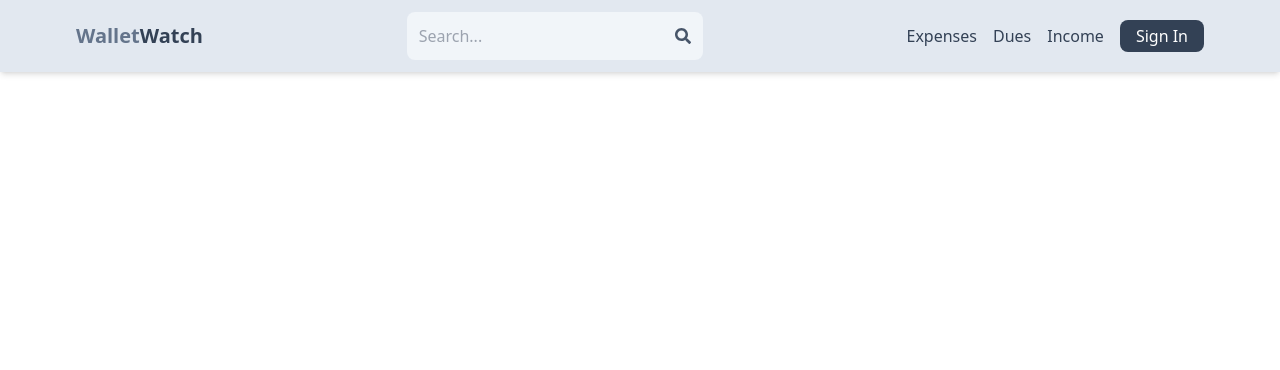
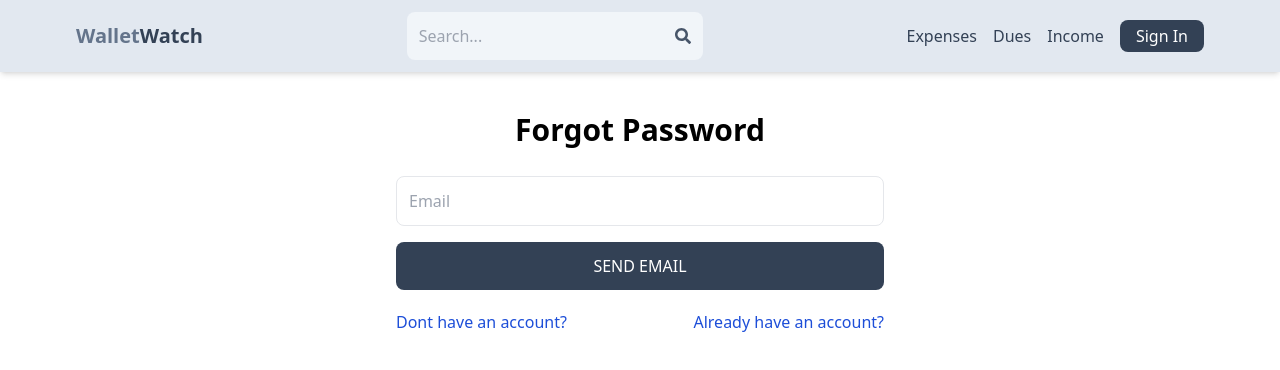
Before and after one commit to PorePranav/WalletWatch, a React (Vite) app in the folder client/: page /forgot-password in a window 1280 px wide. Shown: the top 370 px of the page. Built offline with nearby package versions, Linux system fonts and the light colour scheme; no server answers.

Commit message:
completed user auth

```diff
--- a/client/src/App.jsx
+++ b/client/src/App.jsx
@@ -7,6 +7,8 @@ import Header from "./components/Header";
 import PrivateRoute from "./components/PrivateRoute";
 import { Toaster } from "react-hot-toast";
 import ChangePassword from "./pages/ChangePassword";
+import ForgotPassword from "./pages/ForgotPassword";
+import ResetPassword from "./pages/ResetPassword";
 
 function App() {
   return (
@@ -17,6 +19,11 @@ function App() {
           <Route path="/" element={<Home />} />
           <Route path="/sign-in" element={<SignIn />} />
           <Route path="/sign-up" element={<SignUp />} />
+          <Route path="/forgot-password" element={<ForgotPassword />} />
+          <Route
+            path="/reset-password/:resetToken"
+            element={<ResetPassword />}
+          />
           <Route element={<PrivateRoute />}>
             <Route path="/profile" element={<Profile />} />
             <Route path="/change-password" element={<ChangePassword />}></Route>
--- a/client/src/components/OAuth.jsx
+++ b/client/src/components/OAuth.jsx
@@ -2,7 +2,7 @@ import { GoogleAuthProvider, getAuth, signInWithPopup } from "firebase/auth";
 import { useDispatch } from "react-redux";
 import { useNavigate } from "react-router-dom";
 import { app } from "../firebase";
-import { signIn } from "../redux/user/userSlice";
+import { signInOauth } from "../redux/user/userSlice";
 import axios from "axios";
 import toast from "react-hot-toast";
 
@@ -26,7 +26,7 @@ export default function OAuth() {
         withCredentials: true,
       })
       .then((data) => {
-        dispatch(signIn(data.data.user));
+        dispatch(signInOauth(data.data.user));
         navigate("/");
       })
       .catch((err) => {
--- /dev/null
+++ b/client/src/pages/ForgotPassword.jsx
@@ -0,0 +1,55 @@
+import axios from "axios";
+import { useState } from "react";
+import toast from "react-hot-toast";
+import { Link, useNavigate } from "react-router-dom";
+
+export default function ForgotPassword() {
+  const [isLoading, setIsLoading] = useState(false);
+  const [formData, setFormData] = useState({});
+  const navigate = useNavigate();
+  const handleSubmit = (e) => {
+    e.preventDefault();
+    axios
+      .post("http://localhost:3000/api/v1/users/forgotPassword", formData)
+      .then((data) => {
+        toast.success("Token sent to your mail");
+        navigate("/sign-in");
+      })
+      .catch((err) => {
+        toast.error(err.response.data.message);
+      });
+  };
+  const handleChange = (e) => {
+    setFormData({ ...formData, [e.target.id]: e.target.value });
+  };
+  return (
+    <div className="p-3 max-w-lg mx-auto">
+      <h1 className="text-3xl font-semibold text-center my-7">
+        Forgot Password
+      </h1>
+      <form onSubmit={handleSubmit} className="flex flex-col gap-4">
+        <input
+          type="email"
+          id="email"
+          onChange={handleChange}
+          placeholder="Email"
+          className="border p-3 rounded-lg"
+        />
+        <button
+          disabled={isLoading}
+          className="bg-slate-700 text-white p-3 rounded-lg uppercase hover:opacity-95 disabled:opacity-80"
+        >
+          Send Email
+        </button>
+      </form>
+      <div className="flex gap-2 mt-5 justify-between">
+        <Link to="/sign-up">
+          <span className="text-blue-700">Dont have an account?</span>
+        </Link>
+        <Link to="/sign-in">
+          <span className="text-blue-700">Already have an account?</span>
+        </Link>
+      </div>
+    </div>
+  );
+}
--- a/client/src/pages/Profile.jsx
+++ b/client/src/pages/Profile.jsx
@@ -16,9 +16,9 @@ import { updateUser, logOut } from "../redux/user/userSlice";
 export default function Profile() {
   const fileRef = useRef(null);
   const navigate = useNavigate();
-  const { currentUser } = useSelector((state) => state.user);
+  const { currentUser, isOauth } = useSelector((state) => state.user);
   const [file, setFile] = useState(undefined);
-  const [setFilePerc] = useState(0);
+  const [filePerc, setFilePerc] = useState(0);
   const [formData, setFormData] = useState({});
   const dispatch = useDispatch();
   const [isLoading, setIsLoading] = useState(false);
@@ -128,6 +128,7 @@ export default function Profile() {
         />
         <input
           type="email"
+          disabled={isOauth}
           id="email"
           onChange={handleChange}
           defaultValue={currentUser.email}
@@ -140,12 +141,14 @@ export default function Profile() {
         >
           Update
         </button>
+        {!isOauth && (
           <button
             onClick={() => navigate("/change-password")}
             className="bg-green-700 text-white p-3 rounded-lg uppercase hover:opacity-95 disabled:opacity-80"
           >
             Update Password
           </button>
+        )}
       </form>
       <div className="flex mt-5 justify-between">
         <span onClick={handleDelete} className="text-red-700 cursor-pointer">
--- /dev/null
+++ b/client/src/pages/ResetPassword.jsx
@@ -0,0 +1,65 @@
+import axios from "axios";
+import { useState } from "react";
+import { useParams } from "react-router-dom";
+import { Link } from "react-router-dom";
+import toast from "react-hot-toast";
+import { useNavigate } from "react-router-dom";
+
+export default function ResetPassword() {
+  const { resetToken } = useParams();
+  const [formData, setFormData] = useState({});
+  const [isLoading, setIsLoading] = useState(false);
+  const navigate = useNavigate();
+
+  const handleSubmit = (e) => {
+    setIsLoading(true);
+    e.preventDefault();
+    axios
+      .patch(
+        `http://localhost:3000/api/v1/users/resetPassword/${resetToken}`,
+        formData
+      )
+      .then((data) => {
+        toast.success("Password changed successfully");
+        setIsLoading(false);
+        navigate("/sign-in");
+      })
+      .catch((err) => {
+        toast.error(err.response.data.message);
+        setIsLoading(false);
+      });
+  };
+  const handleChange = (e) => {
+    setFormData({ ...formData, [e.target.id]: e.target.value });
+  };
+
+  return (
+    <div className="p-3 max-w-lg mx-auto">
+      <h1 className="text-3xl text-center font-semibold my-7">
+        Reset Password
+      </h1>
+      <form onSubmit={handleSubmit} className="flex flex-col gap-4">
+        <input
+          type="password"
+          placeholder="Password"
+          id="password"
+          className="border p-3 rounded-lg"
+          onChange={handleChange}
+        />
+        <input
+          type="password"
+          placeholder="Confirm Password"
+          id="passwordConfirm"
+          className="border p-3 rounded-lg"
+          onChange={handleChange}
+        />
+        <button
+          disabled={isLoading}
+          className="bg-slate-700 text-white p-3 rounded-lg uppercase hover:opacity-95 disabled:opacity-80"
+        >
+          Reset Password
+        </button>
+      </form>
+    </div>
+  );
+}
--- a/client/src/pages/SignIn.jsx
+++ b/client/src/pages/SignIn.jsx
@@ -60,10 +60,12 @@ export default function SignIn() {
         </button>
         <OAuth />
       </form>
-      <div className="flex gap-2 mt-5">
-        <p>Dont have an account?</p>
+      <div className="flex gap-2 mt-5 justify-between">
         <Link to="/sign-up">
-          <span className="text-blue-700">Sign Up</span>
+          <span className="text-blue-700">Dont have an account?</span>
+        </Link>
+        <Link to="/forgot-password">
+          <span className="text-blue-700">Forgot password?</span>
         </Link>
       </div>
     </div>
--- a/client/src/redux/user/userSlice.js
+++ b/client/src/redux/user/userSlice.js
@@ -2,6 +2,7 @@ import { createSlice } from "@reduxjs/toolkit";
 
 const initialState = {
   currentUser: null,
+  isOauth: false,
 };
 
 const userSlice = createSlice({
@@ -11,14 +12,19 @@ const userSlice = createSlice({
     signIn: (state, action) => {
       state.currentUser = action.payload;
     },
+    signInOauth: (state, action) => {
+      state.currentUser = action.payload;
+      state.isOauth = true;
+    },
     updateUser: (state, action) => {
       state.currentUser = action.payload;
     },
     logOut: (state) => {
+      state.isOauth = false;
       state.currentUser = null;
     },
   },
 });
 
-export const { signIn, updateUser, logOut } = userSlice.actions;
+export const { signIn, signInOauth, updateUser, logOut } = userSlice.actions;
 export default userSlice.reducer;
```
Also changed, not shown: 1 other file (tests, documents, lock files or other folders). Lines whose indentation alone changed are shown as unchanged.
